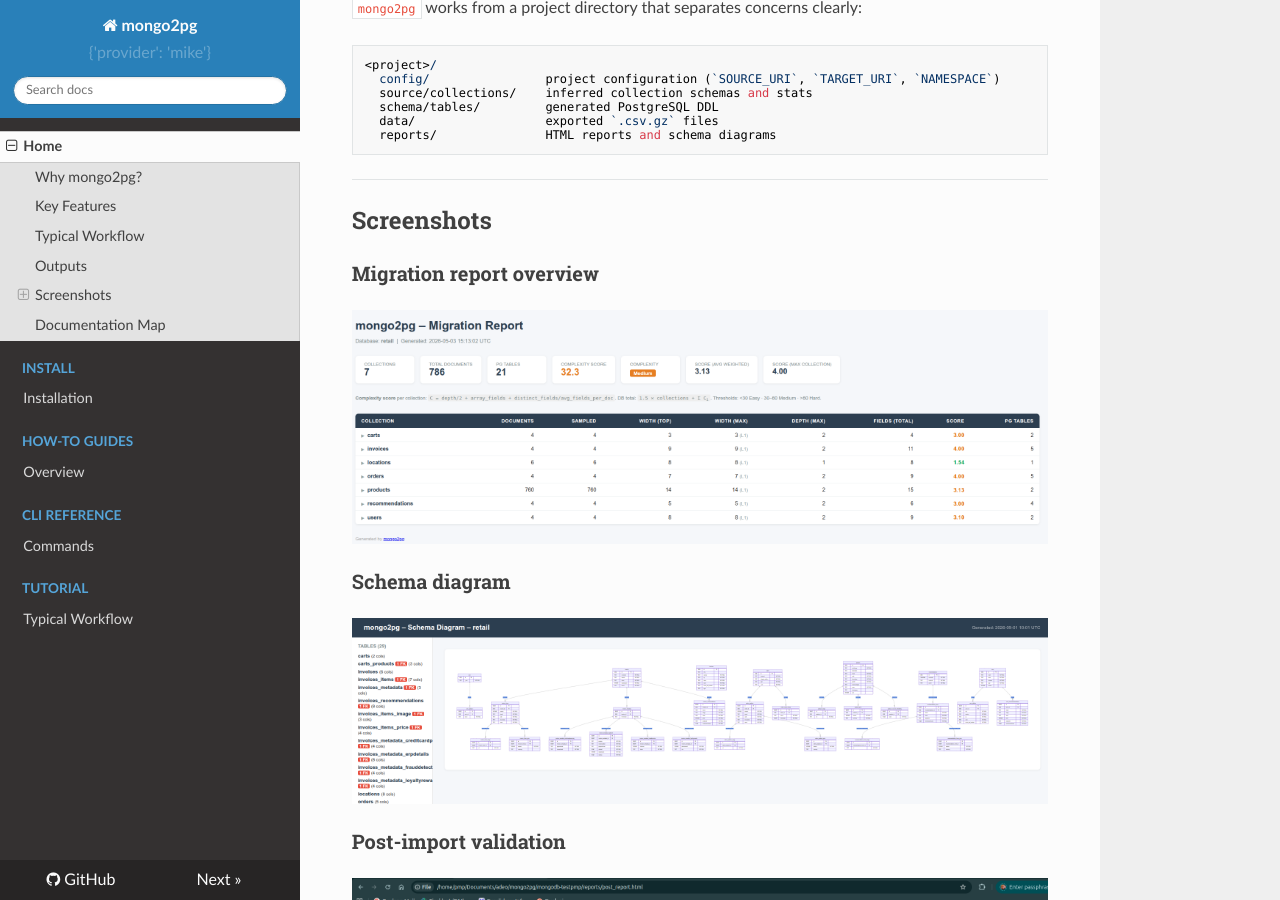
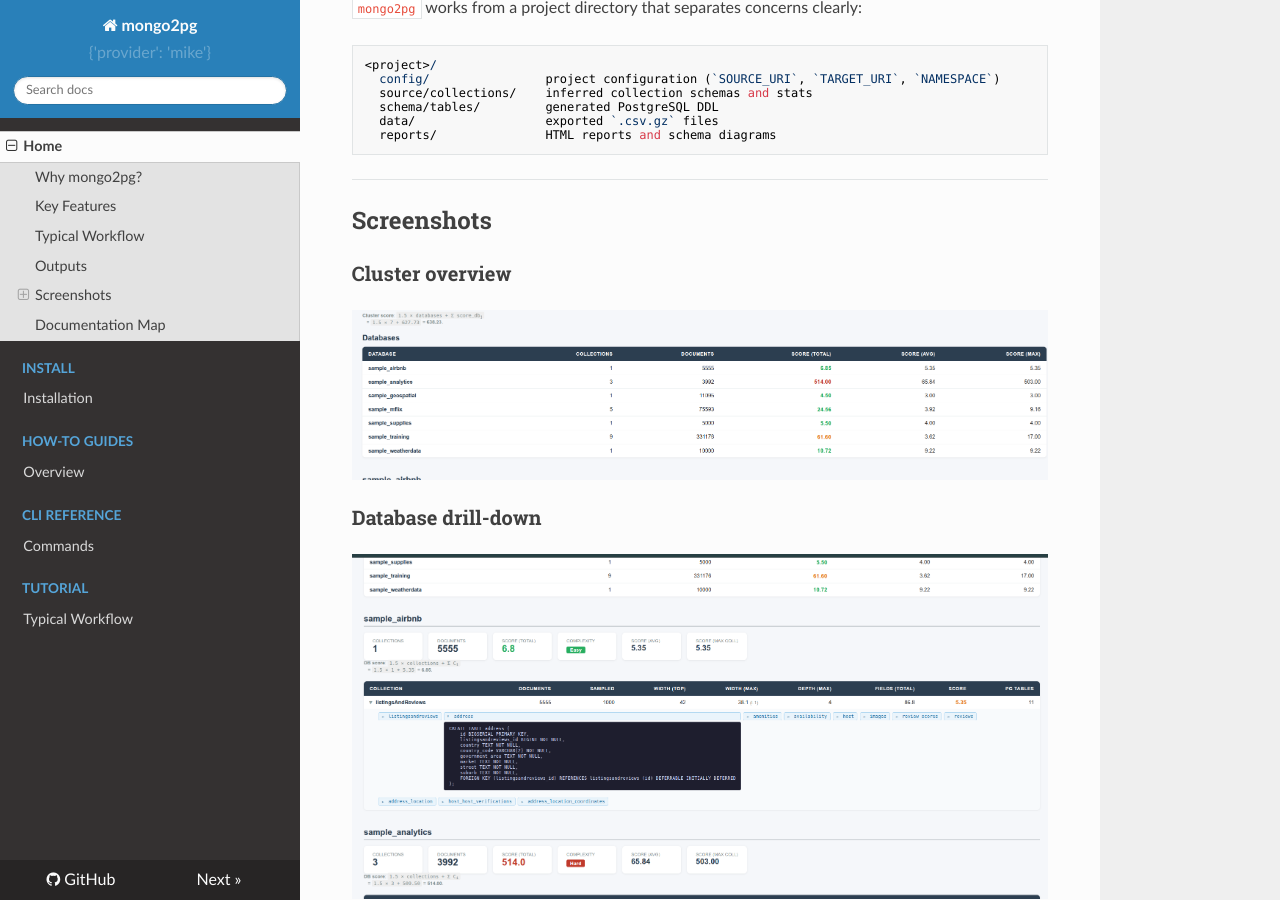
Before and after one commit to pmpetit/mongo2pg, an MkDocs documentation site: the page built from docs/index.md, in a window 1280 px wide and 900 px high, scrolled down 1872 px. Built offline with MkDocs 1.6.1, drawn with Linux system fonts in a browser that asks for light colours; nearby versions of some CDN libraries.

Commit message:
doc: add screen

```diff
--- a/docs/index.md
+++ b/docs/index.md
@@ -86,16 +86,22 @@
 
 ## Screenshots
 
-### Migration report overview
+### Cluster overview
 
 <p align="center">
-  <img src="retail.png" alt="mongo2pg migration report overview" width="1000">
+  <img src="main2.png" alt="mongo2pg cluster overview report" width="1000">
+</p>
+
+### Database drill-down
+
+<p align="center">
+  <img src="main1.png" alt="mongo2pg database detail report" width="1000">
 </p>
 
 ### Schema diagram
 
 <p align="center">
-  <img src="schema_diagram.png" alt="mongo2pg schema diagram" width="1000">
+  <img src="main3.png" alt="mongo2pg schema diagram view" width="1000">
 </p>
 
 ### Post-import validation
```
Also changed, not shown: docs/main1.png (added), docs/main2.png (added), docs/main3.png (added), site/index.html, site/search/search_index.json.
